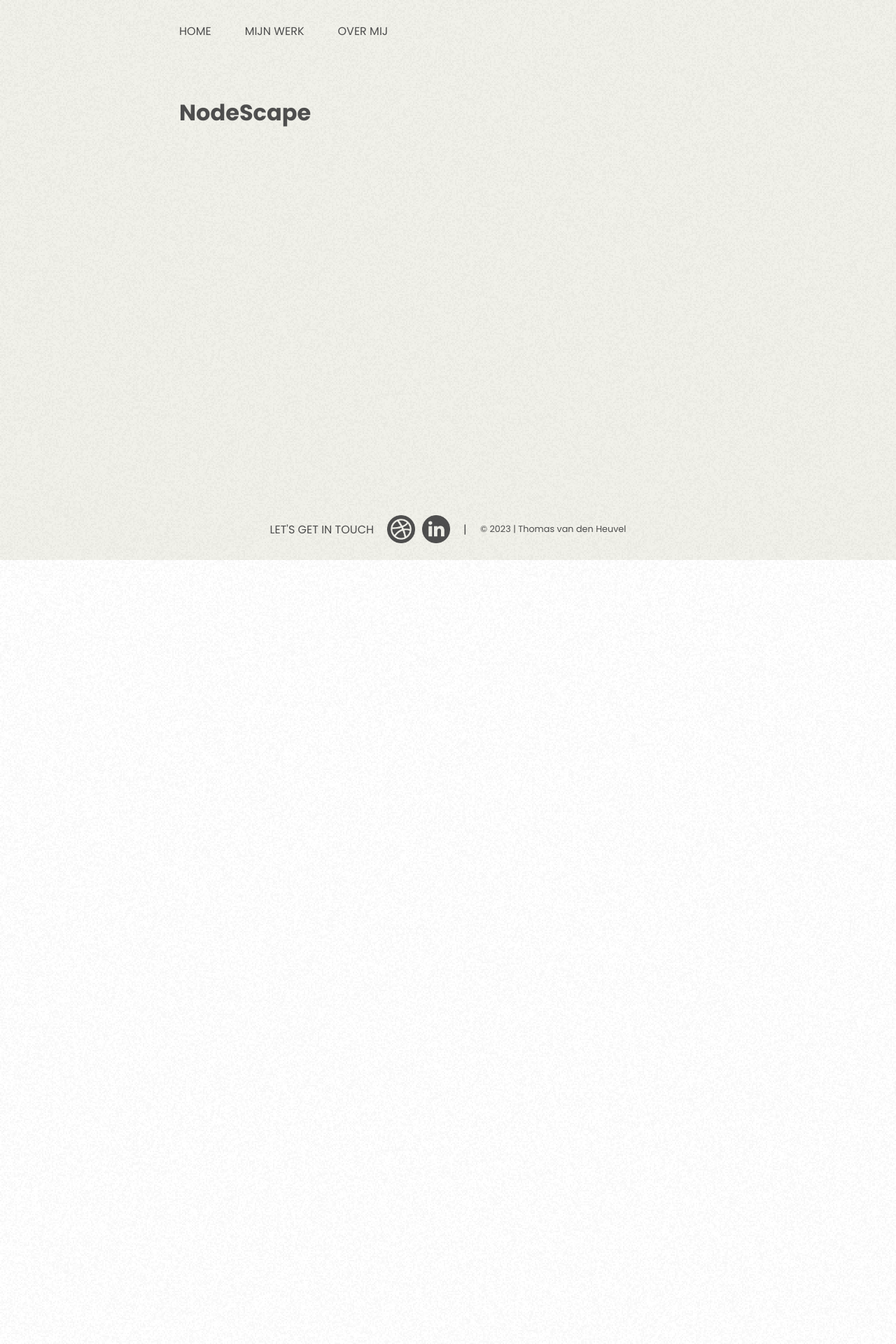
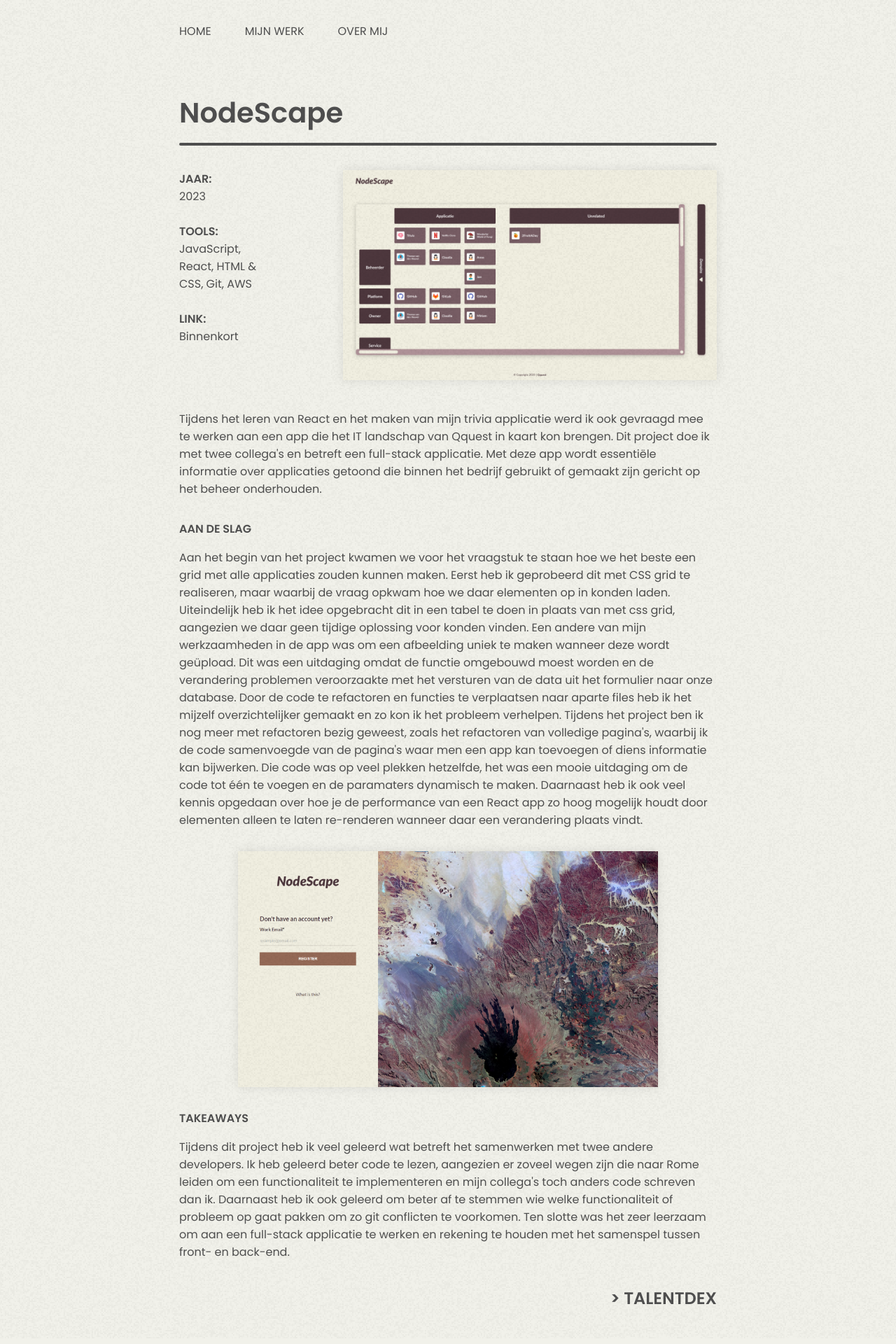
Before and after one commit to TvdH-UX/portfolio, a React (Create React App) app: page /mijnwerk/nodescape in a window 1280 px wide. Shown: the top 1920 px of the page at 70% size. Before the commit the page ends 800 px from the top, so only its background shows below. Built offline with nearby package versions, Linux system fonts and the light colour scheme.

Commit message:
Basis project page

```diff
--- /dev/null
+++ b/src/components/Project.js
@@ -0,0 +1,56 @@
+import { Link } from "react-router-dom";
+import styles from "./Project.module.css";
+
+export function Project({
+  projectTitle,
+  projectYear,
+  projectTools,
+  projectLink,
+  projectPhoto,
+  projectIntroduction,
+  projectSubheader1,
+  projectP1,
+  projectSubheader2,
+  projectP2,
+  projectSubheader3,
+  projectP3,
+  projectPhoto1,
+  nextProject,
+}) {
+  return (
+    <div className={styles.container}>
+      <h1>{projectTitle}</h1>
+      <hr />
+      <div className={styles.headerSection}>
+        <div className={styles.projectInfo}>
+          <h2>Jaar:</h2>
+          <p>{projectYear}</p>
+          <br />
+          <h2>Tools:</h2>
+          <p>{projectTools}</p>
+          <br />
+          <h2>Link:</h2>
+          <p>{projectLink}</p>
+        </div>
+        <div className={styles.projectPhoto}>
+          <img src={projectPhoto} alt={projectTitle + " preview photo"} />
+        </div>
+      </div>
+      <div className={styles.contentSection}>
+        <p className={styles.introduction}>{projectIntroduction}</p>
+        <h2 className={styles.subheader}>{projectSubheader1}</h2>
+        <p>{projectP1}</p>
+        <img src={projectPhoto1} alt="" />
+        <h2 className={styles.subheader}>{projectSubheader2}</h2>
+        <p>{projectP2}</p>
+      </div>
+      <div className={styles.navSection}>
+        <Link to={`/mijnwerk/${nextProject}`}>
+          <h3>
+            {">"} {nextProject}
+          </h3>
+        </Link>
+      </div>
+    </div>
+  );
+}
--- /dev/null
+++ b/src/components/Project.module.css
@@ -0,0 +1,63 @@
+.container {
+  display: flex;
+  flex-direction: column;
+  gap: 1.2rem;
+  padding-bottom: 4rem;
+}
+
+.container h1 {
+  line-height: 120%;
+  font-size: 2.5rem;
+  font-weight: 600;
+}
+
+.container h2 {
+  text-transform: uppercase;
+  font-size: 1rem;
+  font-weight: 600;
+}
+
+.container hr {
+  border: 2px solid #4f4f4f;
+  border-radius: 10px;
+}
+
+.headerSection {
+  display: flex;
+  justify-content: space-between;
+  padding: 1rem 0;
+  gap: 6rem;
+}
+
+.headerSection img {
+  height: 300px;
+  box-shadow: 0 0 15px rgba(0, 0, 0, 0.1);
+}
+
+.contentSection {
+  display: flex;
+  flex-direction: column;
+  gap: 1rem;
+}
+
+.subheader {
+  padding-top: 1rem;
+}
+
+.contentSection img {
+  margin-top: 1rem;
+  align-self: center;
+  width: 600px;
+  box-shadow: 0 0 15px rgba(0, 0, 0, 0.1);
+}
+
+.navSection {
+  margin-top: 1rem;
+  align-self: flex-end;
+}
+
+.navSection h3 {
+  font-size: 1.5rem;
+  font-weight: 600;
+  text-transform: uppercase;
+}
--- a/src/pages/NodeScape.js
+++ b/src/pages/NodeScape.js
@@ -1,3 +1,37 @@
+import { Project } from "../components/Project";
+import NodeScapePreview from "../images/NodeScapePreview.png";
+import NodeScapePhoto1 from "../images/NodeScapeSingleSignOn.png";
+
+const title = "NodeScape";
+const year = "2023";
+const tools = "JavaScript, React, HTML & CSS, Git, AWS";
+const link = "Binnenkort";
+const photo = NodeScapePreview;
+const introduction =
+  "Tijdens het leren van React en het maken van mijn trivia applicatie werd ik ook gevraagd mee te werken aan een app die het IT landschap van Qquest in kaart kon brengen. Dit project doe ik met twee collega's en betreft een full-stack applicatie. Met deze app wordt essentiële informatie over applicaties getoond die binnen het bedrijf gebruikt of gemaakt zijn gericht op het beheer onderhouden.";
+const header1 = "Aan de slag";
+const paragraph1 =
+  "Aan het begin van het project kwamen we voor het vraagstuk te staan hoe we het beste een grid met alle applicaties zouden kunnen maken. Eerst heb ik geprobeerd dit met CSS grid te realiseren, maar waarbij de vraag opkwam hoe we daar elementen op in konden laden. Uiteindelijk heb ik het idee opgebracht dit in een tabel te doen in plaats van met css grid, aangezien we daar geen tijdige oplossing voor konden vinden. Een andere van mijn werkzaamheden in de app was om een afbeelding uniek te maken wanneer deze wordt geüpload. Dit was een uitdaging omdat de functie omgebouwd moest worden en de verandering problemen veroorzaakte met het versturen van de data uit het formulier naar onze database. Door de code te refactoren en functies te verplaatsen naar aparte files heb ik het mijzelf overzichtelijker gemaakt en zo kon ik het probleem verhelpen. \nTijdens het project ben ik nog meer met refactoren bezig geweest, zoals het refactoren van volledige pagina's, waarbij ik de code samenvoegde van de pagina's waar men een app kan toevoegen of diens informatie kan bijwerken. Die code was op veel plekken hetzelfde, het was een mooie uitdaging om de code tot één te voegen en de paramaters dynamisch te maken. Daarnaast heb ik ook veel kennis opgedaan over hoe je de performance van een React app zo hoog mogelijk houdt door elementen alleen te laten re-renderen wanneer daar een verandering plaats vindt.";
+const projectPhoto1 = NodeScapePhoto1;
+const header2 = "Takeaways";
+const paragraph2 = `Tijdens dit project heb ik veel geleerd wat betreft het samenwerken met twee andere developers. Ik heb geleerd beter code te lezen, aangezien er zoveel wegen zijn die naar Rome leiden om een functionaliteit te implementeren en mijn collega's toch anders code schreven dan ik. Daarnaast heb ik ook geleerd om beter af te stemmen wie welke functionaliteit of probleem op gaat pakken om zo git conflicten te voorkomen. Ten slotte was het zeer leerzaam om aan een full-stack applicatie te werken en rekening te houden met het samenspel tussen front- en back-end.`;
+const nextProject = "talentdex";
+
 export function NodeScape() {
-  return <h1>NodeScape</h1>;
+  return (
+    <Project
+      projectTitle={title}
+      projectYear={year}
+      projectTools={tools}
+      projectLink={link}
+      projectPhoto={photo}
+      projectIntroduction={introduction}
+      projectSubheader1={header1}
+      projectP1={paragraph1}
+      projectPhoto1={projectPhoto1}
+      projectSubheader2={header2}
+      projectP2={paragraph2}
+      nextProject={nextProject}
+    />
+  );
 }
--- a/src/pages/OverMij.module.css
+++ b/src/pages/OverMij.module.css
@@ -23,4 +23,5 @@
 .photoSection img {
   border-radius: 3px;
   width: 240px;
+  box-shadow: 0 0 15px rgba(0, 0, 0, 0.1);
 }
```
Also changed, not shown: src/images/Grain4.png (added), src/images/NodeScapeSingleSignOn.png (added).
